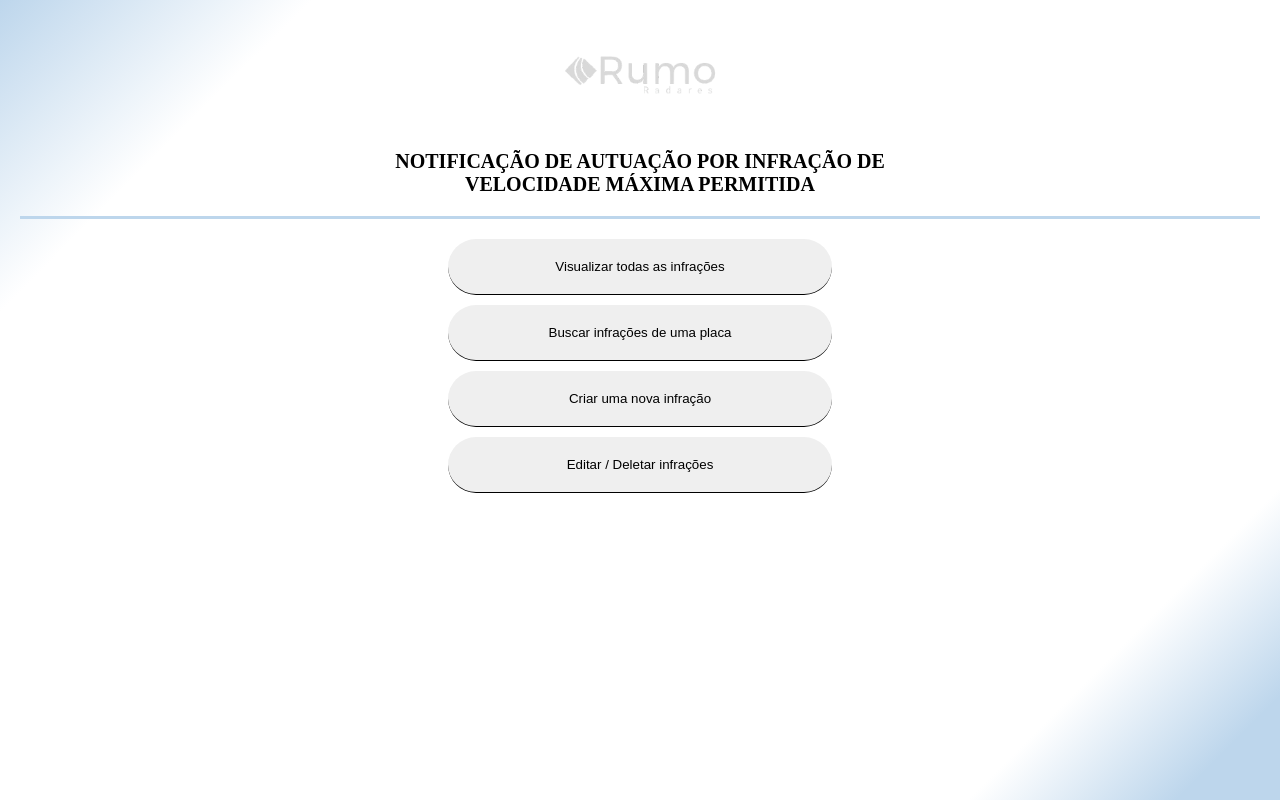
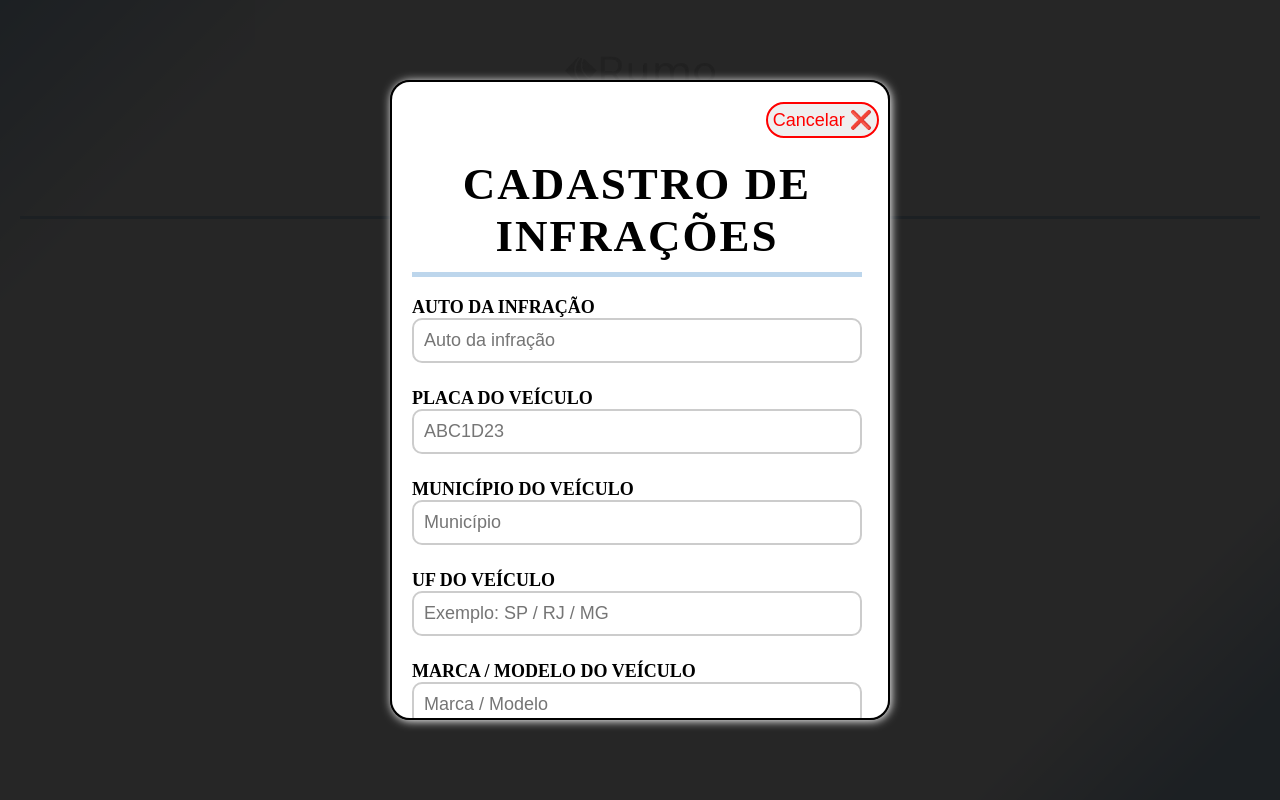
Before and after one commit to GuilhermeFranciscoPereira/NotificationProtelt_FrontEnd, a Next.js app: page / in a window 1280 px wide. Both pictures are taken after a click on the button "Criar uma nova infração". Built offline with nearby package versions, Linux system fonts and the light colour scheme.

Commit message:
feat(createNewInfringement): add function to call form in the modal and change small styles in modal

```diff
--- a/src/components/Buttons/ButtonSection/index.tsx
+++ b/src/components/Buttons/ButtonSection/index.tsx
@@ -1,12 +1,16 @@
+'use client';
+import ButtonsHooks from "@/hooks/ButtonsHooks";
 import ButtonStructure from "../ButtonStructure";
 import style from './ButtonSection.module.css';
 
 export default function ButtonSection() {
+    const {createNewInfringement} = ButtonsHooks();
+
     return (
         <section className={style.ButtonsOptions}>
             <ButtonStructure>Visualizar todas as infrações</ButtonStructure>
             <ButtonStructure>Buscar infrações de uma placa</ButtonStructure>
-            <ButtonStructure>Criar uma nova infração</ButtonStructure>
+            <ButtonStructure functionOnClick={() => createNewInfringement()}>Criar uma nova infração</ButtonStructure>
             <ButtonStructure>Editar / Deletar infrações</ButtonStructure>
         </section>
     )
--- a/src/components/Buttons/ButtonStructure/index.tsx
+++ b/src/components/Buttons/ButtonStructure/index.tsx
@@ -1,7 +1,12 @@
-import style from './ButtonStructure.module.css'
+import style from './ButtonStructure.module.css';
 
-export default function ButtonStructure({ children }: Readonly<{children: React.ReactNode}>) {
+type ButtonStructureProps = {
+    children: React.ReactNode;
+    functionOnClick?: () => void;
+}
+
+export default function ButtonStructure({children, functionOnClick}: ButtonStructureProps) {
     return (
-        <button className={style.button}>{children}</button>
+        <button className={style.button} onClick={functionOnClick}>{children}</button>
     )
 }
--- a/src/components/Form/index.tsx
+++ b/src/components/Form/index.tsx
@@ -1,4 +1,4 @@
-import style from './Form.module.css'
+import style from './Form.module.css';
 
 export default function Form() {
     return (
@@ -18,7 +18,7 @@ export default function Form() {
             </div>
             <div className={style.formGroup}>
                 <label htmlFor="uf">UF do veículo</label>
-                <input id="uf" type="text" placeholder="SP / RJ / MG ..." required minLength={2} maxLength={2} pattern="^[A-Z]{2}$" title="Digite uma UF válida (duas letras maiúsculas)"/>
+                <input id="uf" type="text" placeholder="Exemplo: SP / RJ / MG" required minLength={2} maxLength={2} pattern="^[A-Z]{2}$" title="Digite uma UF válida (duas letras maiúsculas)"/>
             </div>
             <div className={style.formGroup}>
                 <label htmlFor="marcaModelo">Marca / Modelo do veículo</label>
--- a/src/components/Modal/Modal.module.css
+++ b/src/components/Modal/Modal.module.css
@@ -10,6 +10,7 @@
     width: 100%;
     height: 100%;
     background-color: rgba(0, 0, 0, 0.85);
+    overflow: hidden;
 }
 
 .modalSection > .modalDiv {
@@ -17,17 +18,19 @@
     border: 2px solid black;
     border-radius: 20px;
     box-shadow: 1px 1px 10px white;
+    text-align: center;
     padding: 20px;
+    max-height: 80vh;
     max-width: 500px;
     width: 90%;
-    text-align: center;
+    overflow-y: auto;
 }
 
 .modalSection > .modalDiv > .modalClose {
     position: relative;
     cursor: pointer;
-    top: -20%;
     right: -40%;
+    color: red;
     border: 2px solid red;
     border-radius: 30px;
     padding: 5px;
--- /dev/null
+++ b/src/hooks/ButtonsHooks/index.tsx
@@ -0,0 +1,13 @@
+import Form from "@/components/Form";
+import { useModalContext } from "@/contexts/ModalContext";
+
+export default function ButtonsHooks() {
+    const {toggleModal, toSetModalContent} = useModalContext();
+
+    function createNewInfringement() {
+        toggleModal();
+        toSetModalContent(<Form></Form>);
+    }
+
+    return {createNewInfringement};
+}
```
Also changed, not shown: 1 other file (tests, documents, lock files or other folders).
